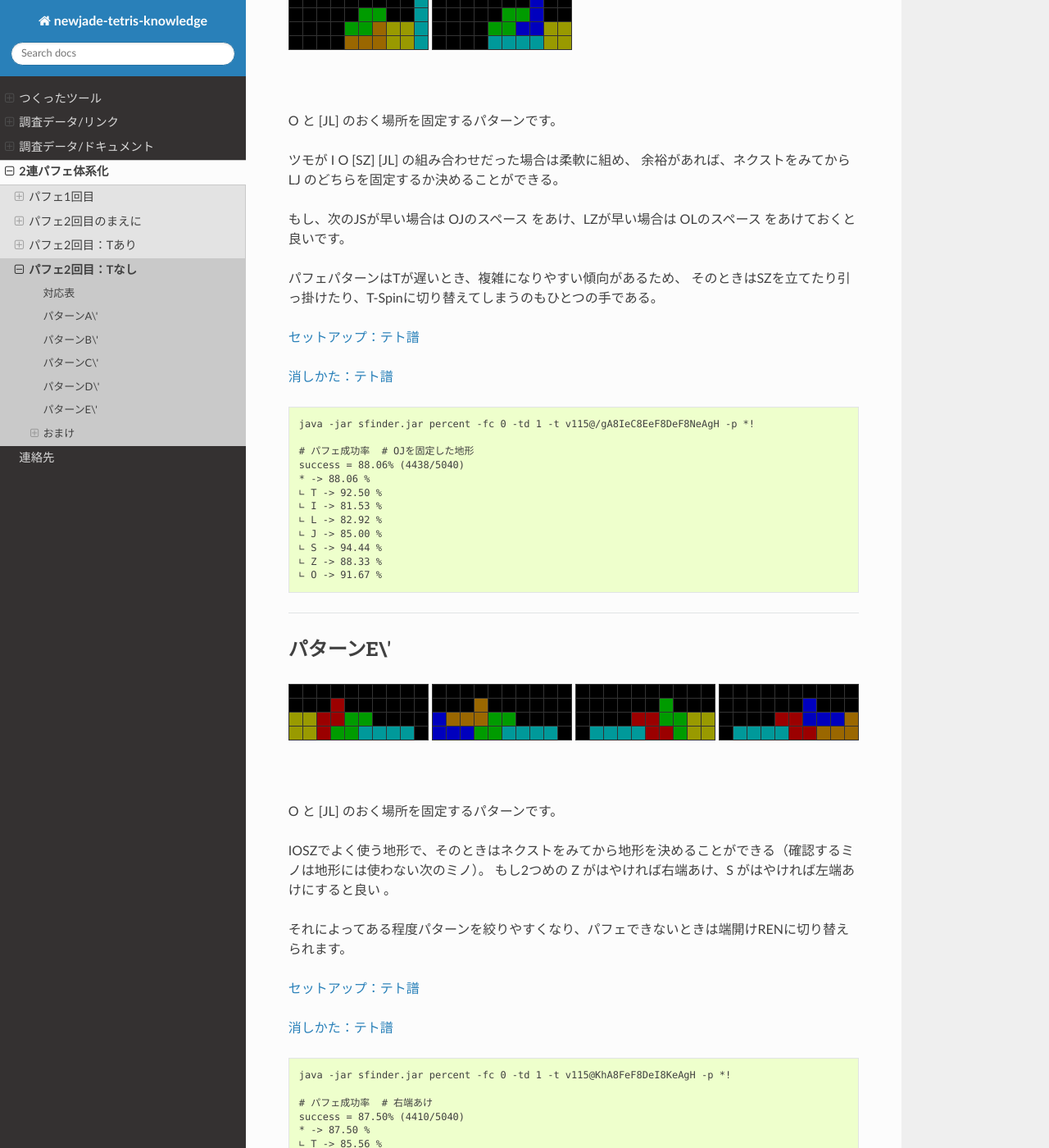
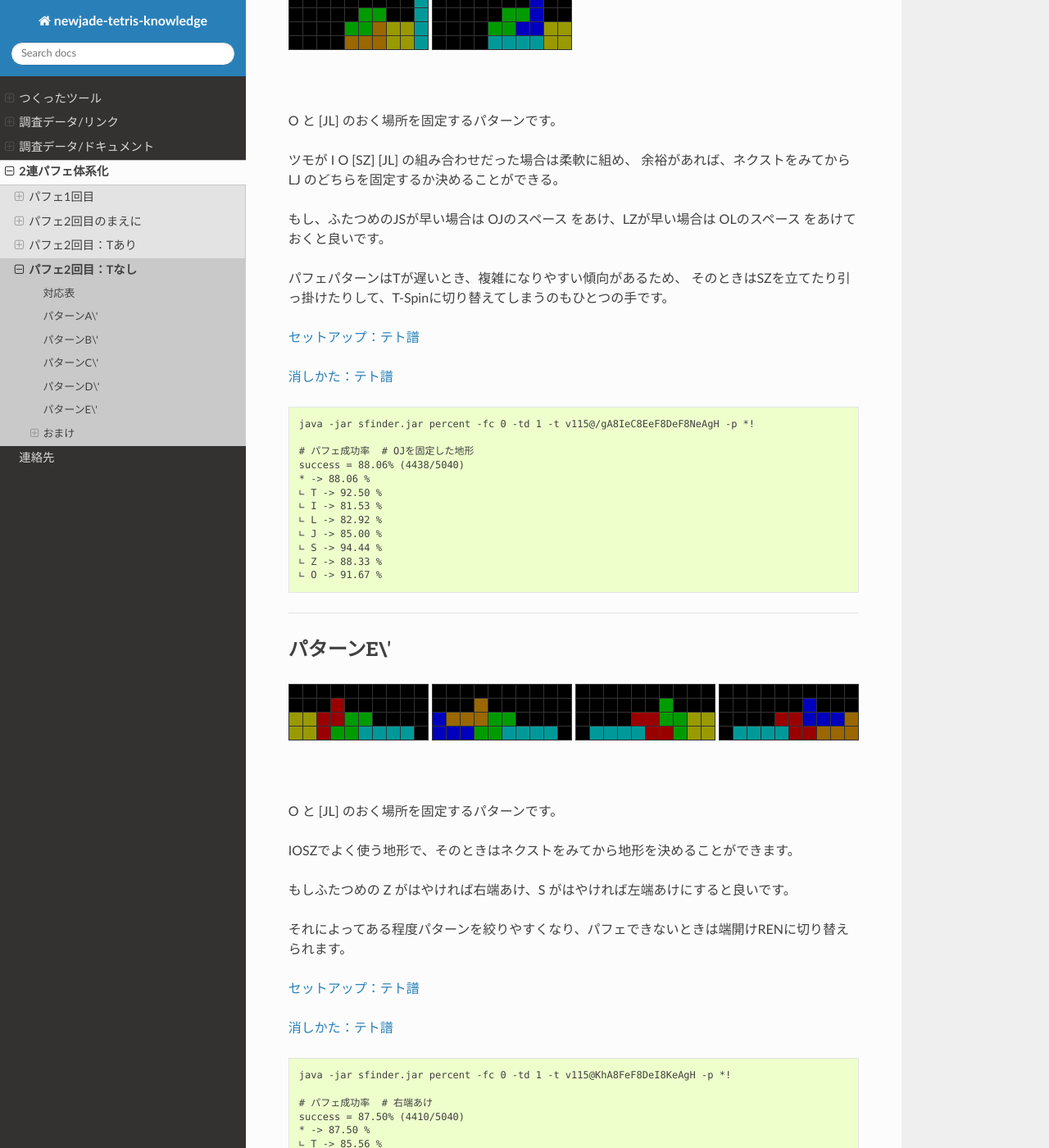
Before and after one commit to knewjade/tetris-knowledge-sphinx, a Sphinx documentation site: the page built from source/2pcsystem/second_without_t.rst, in a window 1280 px wide and 1400 px high, scrolled down 2961 px. Shown: the whole window at 82% size. Built offline with Sphinx 7.4.7 and the Read the Docs theme 2.0.0, drawn with Linux system fonts in a browser that asks for light colours; some of the changed text lies outside the part shown.

Commit message:
Complete 2PC system

```diff
--- a/source/2pcsystem/first.rst
+++ b/source/2pcsystem/first.rst
@@ -16,7 +16,7 @@
 
 このいずれかの形には100%もっていくことができます。
 
-::
+.. note::
 
   パフェ/セットアップ確率
   https://docs.google.com/spreadsheets/d/1EyKDwR8jaY561GjoghPT2NGFHTNmTgFOB9_OBYdZcz0/
@@ -40,7 +40,7 @@
   * 6ミノ置ききる前に対応を変えた場合は、これ以上のパフェ率を狙うことは可能
       * わかりやすいところだと「パフェテンプレのTの向きをネクストをみてから変更する」
 
-::
+.. note::
 
   テトリス　パフェテンプレ成功率（作成：Nilgiriさん）
   https://docs.google.com/spreadsheets/d/1bVY3t_X96xRmUL0qdgB9tViSIGenu6RMKX4RW7qWg8Y/
--- a/source/2pcsystem/second_without_t.rst
+++ b/source/2pcsystem/second_without_t.rst
@@ -311,10 +311,10 @@ O と [JL] のおく場所を固定するパターンです。
 ツモが I O [SZ] [JL] の組み合わせだった場合は柔軟に組め、
 余裕があれば、ネクストをみてから LJ のどちらを固定するか決めることができる。
 
-もし、次のJSが早い場合は OJのスペース をあけ、LZが早い場合は OLのスペース をあけておくと良いです。
+もし、ふたつめのJSが早い場合は OJのスペース をあけ、LZが早い場合は OLのスペース をあけておくと良いです。
 
 パフェパターンはTが遅いとき、複雑になりやすい傾向があるため、
-そのときはSZを立てたり引っ掛けたり、T-Spinに切り替えてしまうのもひとつの手である。
+そのときはSZを立てたり引っ掛けたりして、T-Spinに切り替えてしまうのもひとつの手です。
 
 |d2_setup|
 
@@ -372,8 +372,9 @@ O と [JL] のおく場所を固定するパターンです。
 
 O と [JL] のおく場所を固定するパターンです。
 
-IOSZでよく使う地形で、そのときはネクストをみてから地形を決めることができる（確認するミノは地形には使わない次のミノ）。
-もし2つめの Z がはやければ右端あけ、S がはやければ左端あけにすると良い 。
+IOSZでよく使う地形で、そのときはネクストをみてから地形を決めることができます。
+
+もしふたつめの Z がはやければ右端あけ、S がはやければ左端あけにすると良いです。
 
 それによってある程度パターンを絞りやすくなり、パフェできないときは端開けRENに切り替えられます。
 
@@ -396,6 +397,7 @@ IOSZでよく使う地形で、そのときはネクストをみてから地形
   ∟ Z -> 94.72 %
   ∟ O -> 87.50 %
 
+----
 
 おまけ
 ===========================================
@@ -404,7 +406,7 @@ IOSZでよく使う地形で、そのときはネクストをみてから地形
 
 パフェ成功率を重視したい方は、参考にしてください。
 
-パターンB'：パフェ重視
+パターンB\\'：パフェ重視
 ------------------------------------------
 
 .. |b2p_fig01| image:: img/b2p/fig_001.png
@@ -441,11 +443,11 @@ IOSZでよく使う地形で、そのときはネクストをみてから地形
 
 |
 
-パターンB'のパフェ重視の組みかた。
+パターンB\\'のパフェ重視の地形です。
 
-パターンB'のパフェ率80%が気になる場合は、この地形で代用できる。
+パターンB\\'のパフェ率80%が気になる場合は、この地形で代用できます。
 
-パフェパターンの絞り込みが他地形と比較して少し難しい。
+パフェパターンの絞り込みが他地形と比較して少し難しいです。
 
 |b2p_setup|
 
@@ -466,7 +468,9 @@ IOSZでよく使う地形で、そのときはネクストをみてから地形
   ∟ Z -> 92.78 %
   ∟ O -> 92.22 %
 
-パターンE'：パフェ重視
+----
+
+パターンE\\'：パフェ重視
 ------------------------------------------
 
 .. |e2p_fig01| image:: img/e2p/fig_001.png
@@ -499,11 +503,11 @@ IOSZでよく使う地形で、そのときはネクストをみてから地形
 
 |
 
-パターンE'のパフェ重視の組みかた。
+パターンE\\'のパフェ重視の地形で、IOSZの4ミノ開幕で最高パフェ率を保持できる地形です。
 
-IOSZの4ミノ開幕で最高パフェ率を保持できる地形。
+パフェパターンもそれほど多くありません。
 
-パフェ手順もそれほど多くない。
+横に凸があるので、パフェ以外には展開が少ししにくいです。
 
 |e2p_setup|
 
```
Also changed, not shown: other parts of source/2pcsystem/second_without_t.rst (+1 -1 lines), source/2pcsystem/second_pre.rst (+6 -6 lines), source/2pcsystem/second_with_t.rst (+5 -5 lines).
